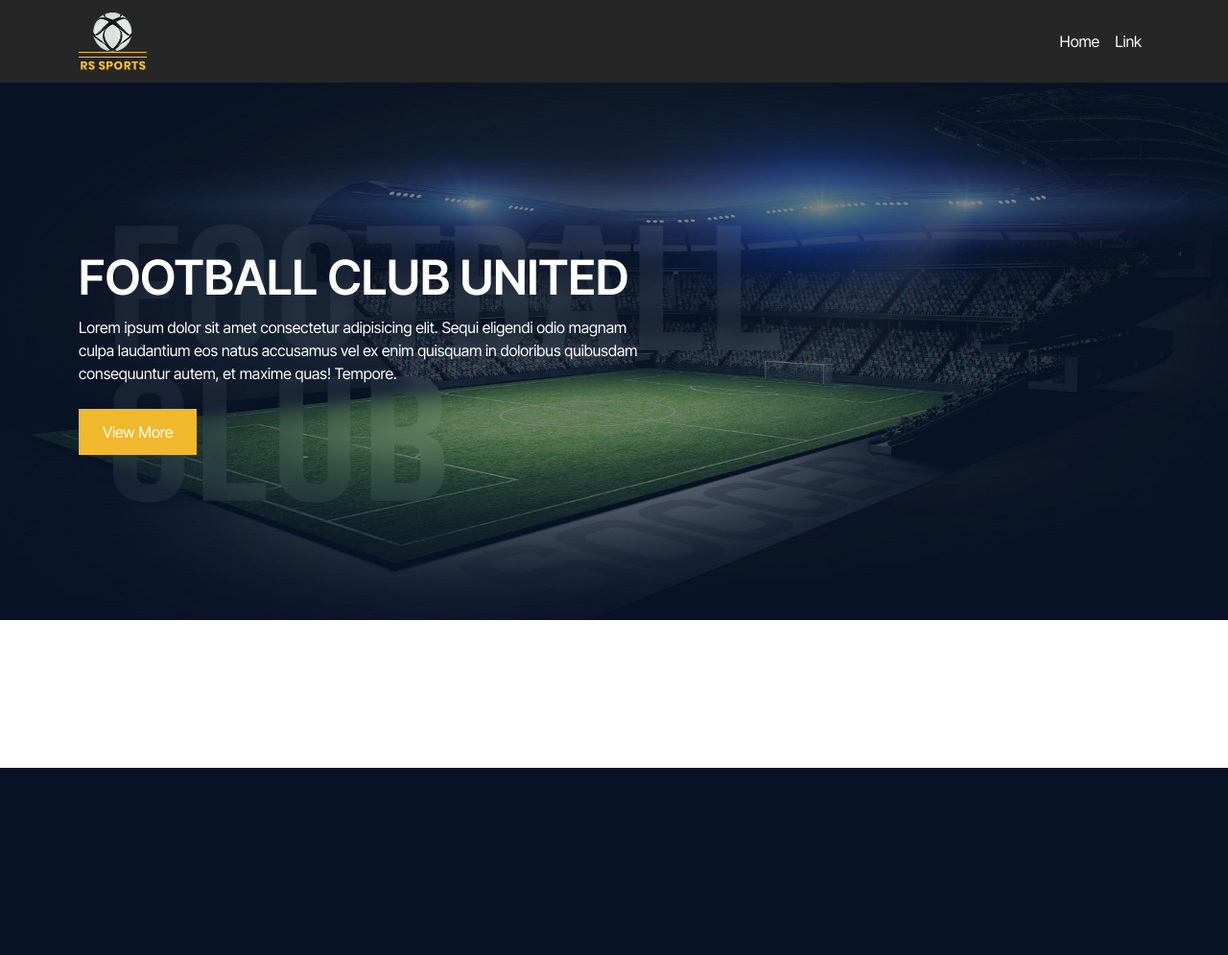
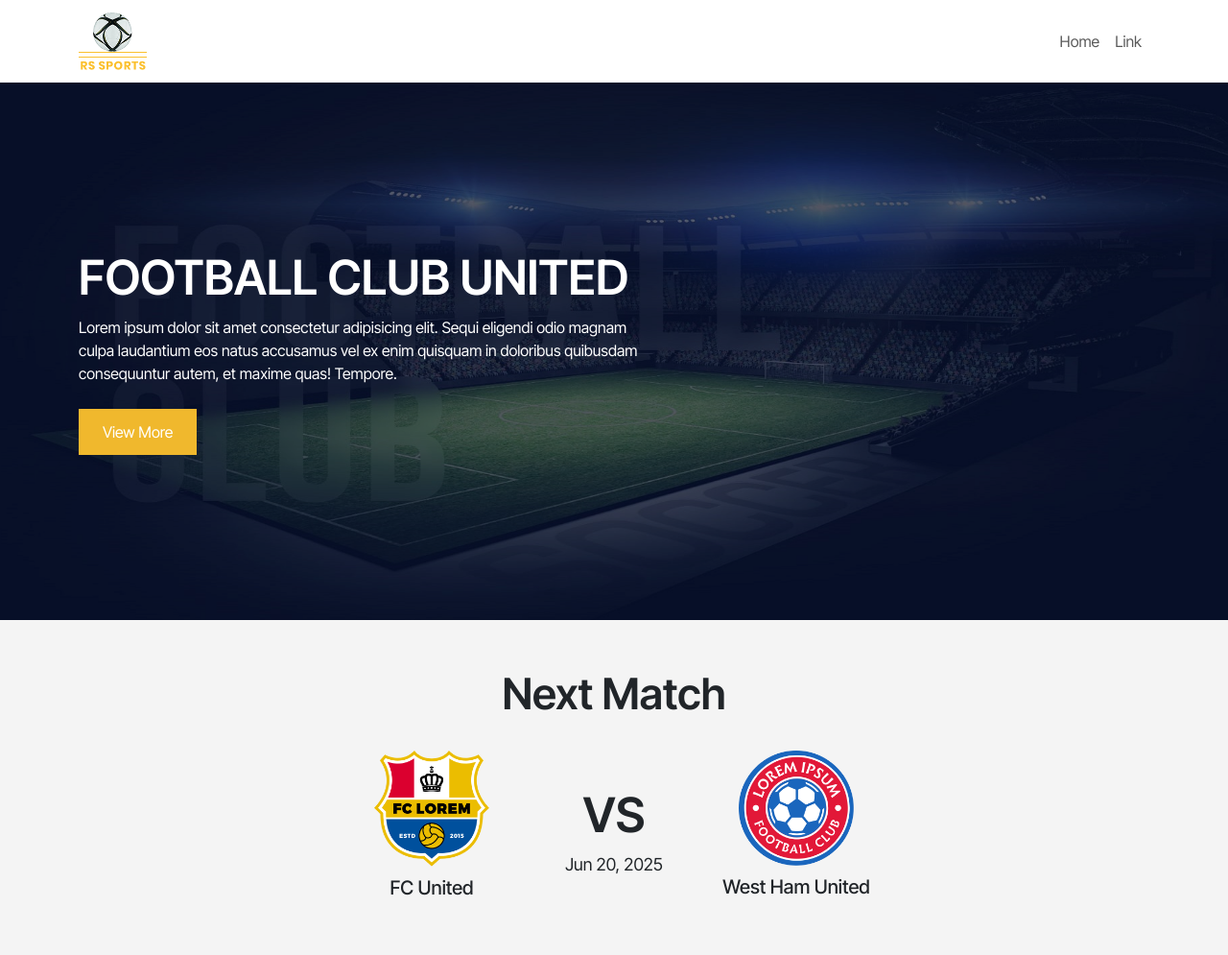
Before and after one commit to coderamit01/Football-Template, a PHP site: page / in a window 1280 px wide. Shown: the whole page at 96% size. Before the commit the page ends 800 px from the top, so only its background shows below. Run offline with PHP 8.4, Linux system fonts and the light colour scheme.

Commit message:
added next match section

```diff
--- a/css/style.css
+++ b/css/style.css
@@ -7,25 +7,18 @@
 body {
     font-family: "Inter Tight", sans-serif;
 }
-.navbar {
-    background-color: rgba(0,0,0,.85) !important;
-}
+
 .navbar-brand img {
     height: 60px;
     width: auto;
 }
-.nav-link {
-    color: #fff;
-}
-.nav-link:hover {
-    color: #fff;
-}
+
 .navbar-toggler {
     border: none;
     outline: none;
 }
 .navbar-toggler i {
-    color: #fff;
+    color: #151515;
 }
 .navbar-toggler:focus {
     box-shadow: none;
@@ -34,7 +27,13 @@ body {
 /* hero slider  */
 .slide {
     height: 70dvh;
-
+    position: relative;
+}
+.slide::before {
+    content: "";
+    position: absolute;
+    inset: 0;
+    background-color: #060a2d5d;
 }
 .slide-1 {
     background-image: url('../images/1.jpg');
@@ -56,6 +55,8 @@ body {
 }
 .slide .hero-content {
     max-width: 600px;
+    position: relative;
+    z-index: 2;
 }
 .slide .hero-title {
     font-family: "Inter Tight", sans-serif;
@@ -78,15 +79,62 @@ body {
     background-color: #F0B82D;
     padding: 12px 25px;
 }
-
-
+.owl-dots {
+    display: none;
+}
+/* Next match section style  */
+.next-match-section {
+    padding: 50px 0;
+    background-color: #F4F4F4;
+}
+.next-match-section h2 {
+    font-size: 45px;
+    font-weight: 600;
+}
+.next-team {
+    gap: 10px;
+}
+.next-team img {
+   width: 120px;
+   height: auto;
+}
+.next-team h5 {
+    font-size: 20px;
+}
+.next-match-schedule span {
+    font-size: 50px;
+    display: inline-block;
+    font-weight: 600;
+}
+.next-match-schedule .schedule-time {
+    font-size: 18px;
+    font-weight: 400;
+}
 
 
 @media screen and (max-width: 767px) {
+    .slide .hero-content {
+        max-width: auto;
+    }
     .slide .hero-title {
         font-size: 35px;
     }
     .slide .hero-btn {
         padding: 10px 20px;
     }
+    .next-team img {
+        width: 60px;
+        height: auto;
+    }
+    .next-match-schedule span {
+        font-size: 30px;
+        display: inline-block;
+        font-weight: 600;
+    }
+    .next-team h5 {
+        font-size: 16px;
+    }
+    .next-match-section h2 {
+        font-size: 35px;
+    }
 }
--- a/index.php
+++ b/index.php
@@ -34,12 +34,13 @@
     </nav>
   </header>
   <main>
+    <!-- Hero Section start  -->
     <section>
       <div class="owl-carousel">
         <div class="slide slide-1 d-flex align-items-center">
           <div class="container">
             <div class="hero-content">
-              <h2 class="hero-title">Football club United</h2>
+              <h1 class="hero-title">Football club United</h1>
               <p>Lorem ipsum dolor sit amet consectetur adipisicing elit. Sequi eligendi odio magnam culpa laudantium eos natus accusamus vel ex enim quisquam in doloribus quibusdam consequuntur autem, et maxime quas! Tempore.</p>
               <a class="hero-btn" href="#">View More</a>
             </div>
@@ -48,7 +49,7 @@
         <div class="slide slide-2 d-flex align-items-center">
           <div class="container">
             <div class="hero-content">
-              <h2 class="hero-title">Get ready for the game of your life!</h2>
+              <h1 class="hero-title">Get ready for the game of your life!</h1>
               <p>Lorem ipsum dolor sit amet consectetur adipisicing elit. Sequi eligendi odio magnam culpa laudantium eos natus accusamus vel ex enim quisquam in doloribus quibusdam consequuntur autem, et maxime quas! Tempore.</p>
               <a class="hero-btn" href="#">View More</a>
             </div>
@@ -57,7 +58,7 @@
         <div class="slide slide-3 d-flex align-items-center">
           <div class="container">
             <div class="hero-content">
-              <h2 class="hero-title">Detailed soccer match news & reviews</h2>
+              <h1 class="hero-title">Detailed soccer match news & reviews</h1>
               <p>Lorem ipsum dolor sit amet consectetur adipisicing elit. Sequi eligendi odio magnam culpa laudantium eos natus accusamus vel ex enim quisquam in doloribus quibusdam consequuntur autem, et maxime quas! Tempore.</p>
               <a class="hero-btn" href="#">View More</a>
             </div>
@@ -65,6 +66,32 @@
         </div>
       </div>
     </section>
+    <!-- Hero Section end  -->
+    <!-- Next match section start  -->
+     <section class="next-match-section">
+      <div class="container">
+        <div class="row align-items-center justify-content-center">
+          <div class="col-lg-6">
+            <h2 class="text-center">Next Match</h2>
+            <div class="row next-teams d-flex justify-content-between pt-4 g-4">
+              <div class="col-4 next-team d-flex flex-column align-items-center justify-content-center">
+                <img src="images/logo1.png" alt="Team Flag">
+                <h5 class="text-center">FC United</h5>
+              </div>
+              <div class="col-4 next-match-schedule d-flex flex-column justify-content-center">
+                <span class="text-center">VS</span>
+                <span class="schedule-time text-center">Jun 20, 2025</span>
+              </div>
+              <div class="col-4 next-team d-flex flex-column align-items-center justify-content-center">
+                <img src="images/logo2.png" alt="Team Flag">
+                <h5 class="text-center">West Ham United</h5>
+              </div>
+            </div>
+          </div>
+        </div>
+      </div>
+     </section>
+    <!-- Next match section end  -->
   </main>
   <footer> </footer>
 
@@ -77,6 +104,9 @@
     $(document).ready(function() {
       $(".owl-carousel").owlCarousel({
         items: 1,
+        loop: true,
+        autoplay: true,
+        autoplaySpeed: 2000,
       });
     });
   </script>
```
Also changed, not shown: images/logo1.png (added), images/logo2.png (added).
